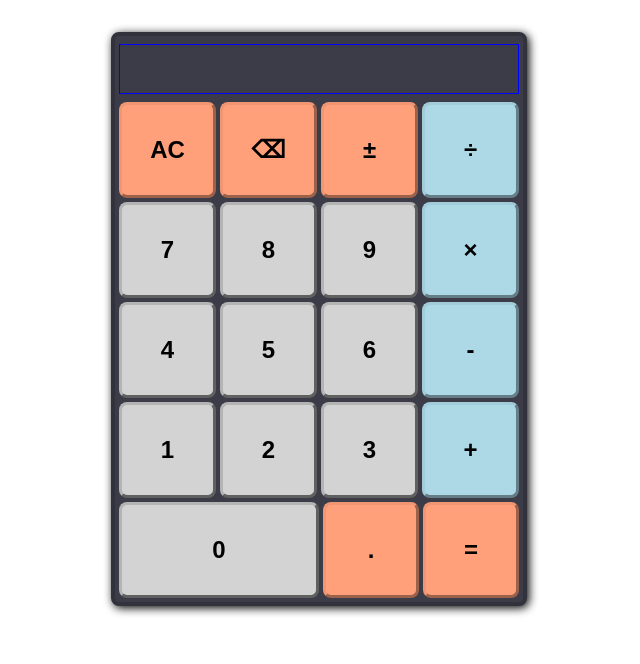
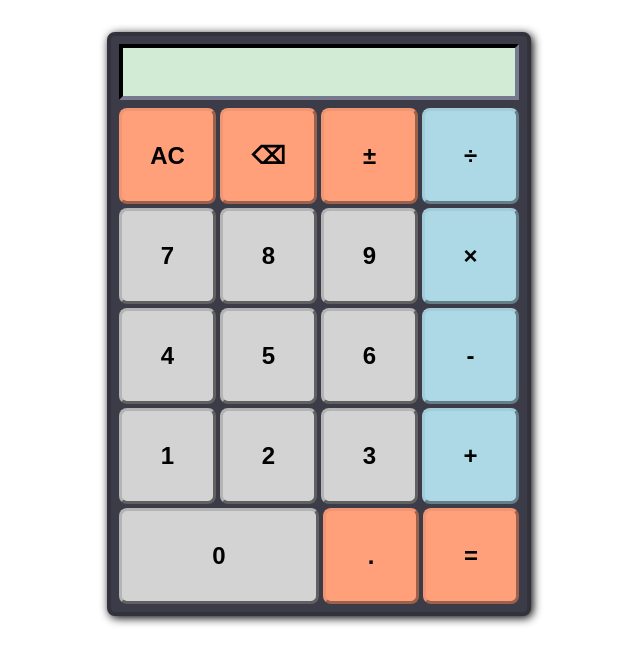
Before and after one commit to El-Burnie/calculator, a plain HTML site: page index.html in a window 1280 px wide. Shown: the whole page, without its empty margins (321-961 px from the left). Drawn offline with Linux system fonts and the light colour scheme.

Commit message:
Add color and border to display

```diff
--- a/style.css
+++ b/style.css
@@ -5,7 +5,7 @@ body {
 #calculator-container {
     display: flex;
     flex-direction: column;
-    width: 408px;
+    width: 416px;
     min-height: 30vh;
     margin: 32px auto;
     background-color: rgb(59, 60, 71);
@@ -17,12 +17,13 @@ body {
 #display {
     display: flex;
     flex: 1 0 48px;
-    border: 1px solid blue;
-    margin: 8px 4px 4px;
+    margin: 8px 8px 0px;
     justify-content: end;
     align-items: center;
     font-size: 32px;
     overflow: hidden;
+    background-color: rgb(209, 235, 213);
+    border: 4px inset rgb(49, 50, 59);
 }
 
 #buttons-container {
@@ -30,11 +31,12 @@ body {
     flex-direction: column;
     flex-grow: 10;
     gap: 4px;
-    margin: 4px;
+    margin: 8px;
 }
 
 .button-row {
     display: flex;
+    justify-content: center;
     flex: 1 0 96px;
     gap: 4px;
 }
```
